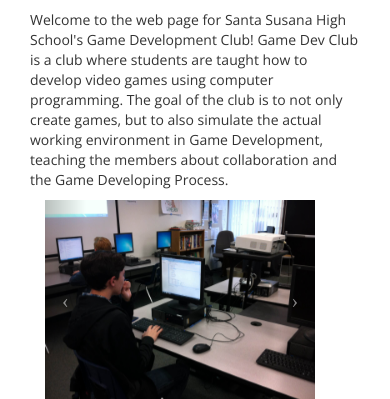
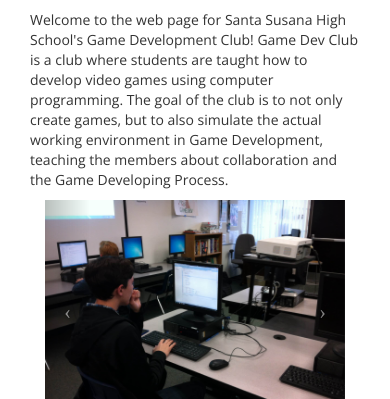
Before and after one commit to Santa-Susana-Game-Development-Club/Game-Dev-Site, a PHP site: page / in a window 390 px wide. Shown: the part 282-681 px from the top of the page. Run offline with PHP 8.4, Linux system fonts and the light colour scheme.

Commit message:
#14 Made Carousel Same Size as Calendar

```diff
--- a/index.php
+++ b/index.php
@@ -33,8 +33,9 @@
                     <div class="col-sm-9 col-xs-12">
                     <h1>Santa Susana Game Development Club</h1>
                     <p>Welcome to the web page for Santa Susana High School's Game Development Club! Game Dev Club is a club where students are taught how to develop video games using computer programming. The goal of the club is to not only create games, but to also simulate the actual working environment in Game Development, teaching the members about collaboration and the Game Developing Process.</p>
-                    <div class="row col-sm-6 col-xs-12">
-                        <div class="col-xs-12">
+                    <div class="col-sm-6 col-xs-12">
+                        <div class="embed-responsive embed-responsive-4by3">
+                        	<div class="embed-responsive-item">
                                 <div id="home-carousel" class="carousel slide">
                                     <div class="carousel-inner">
 
@@ -66,6 +67,7 @@
                                             <span class="icon-next"></span>
                                         </a>
 
+                                    </div>
                                 </div>
                         	</div>
                         </div>
```
Lines whose indentation alone changed are shown as unchanged.
